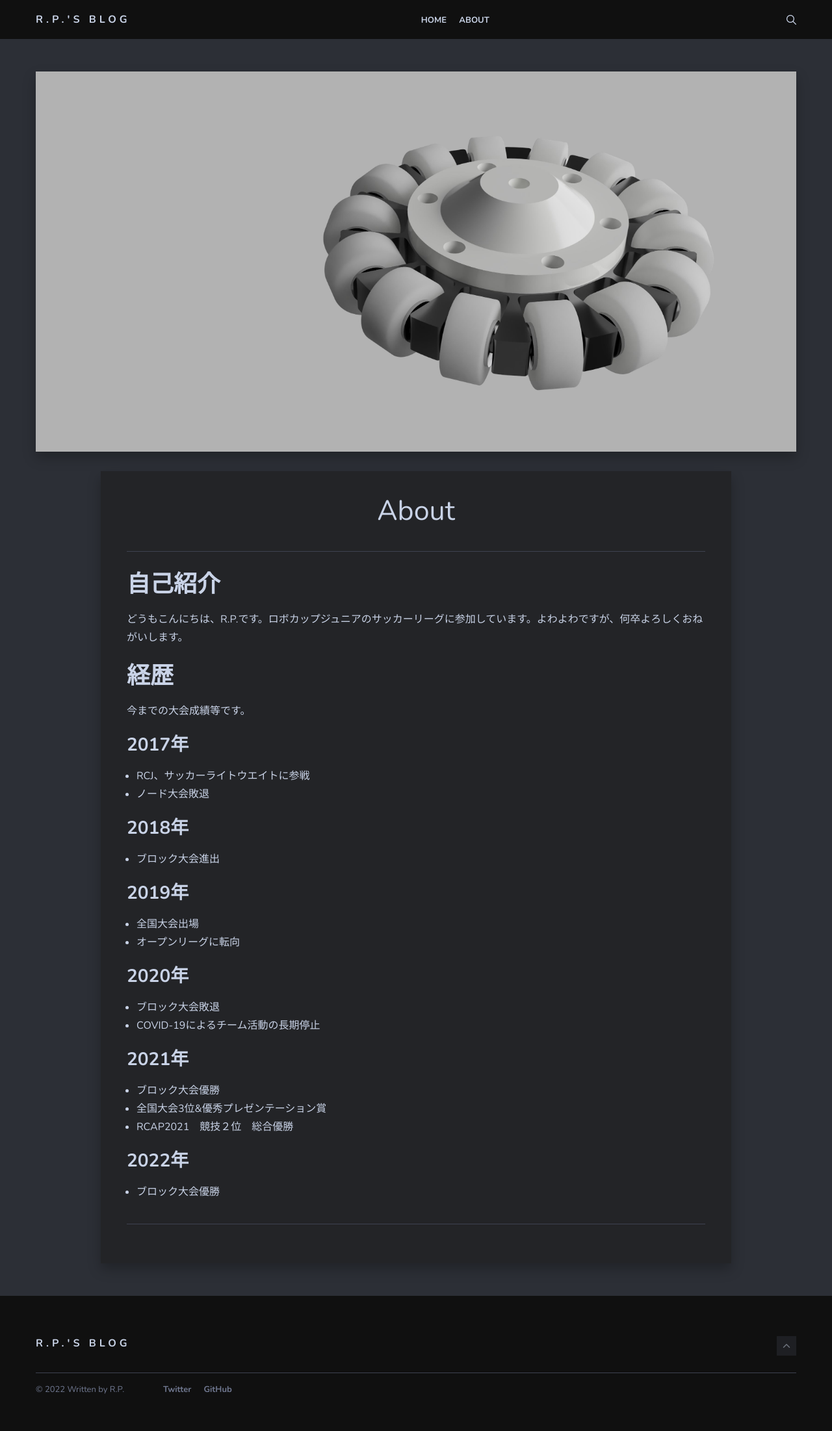
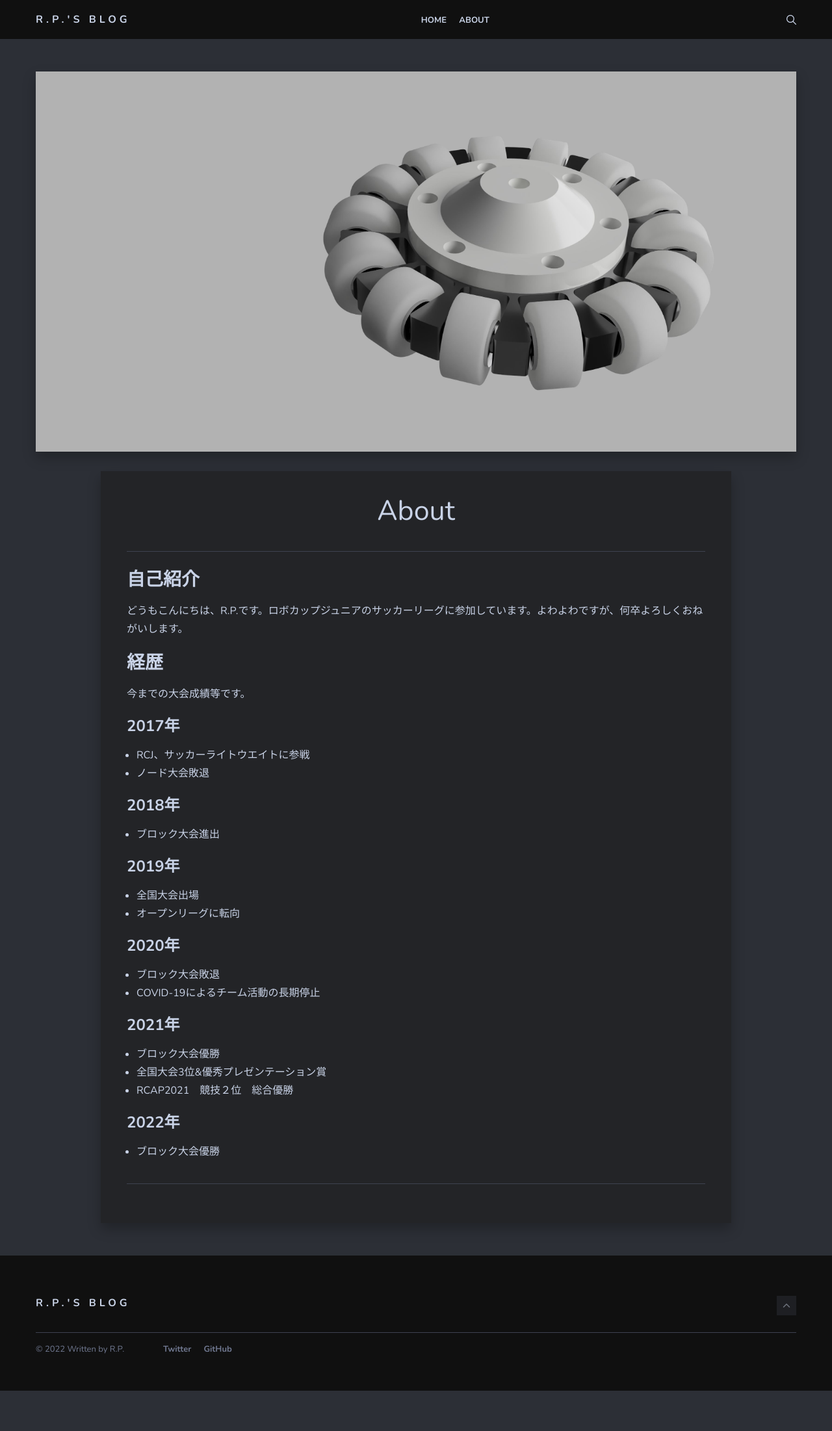
Before and after one commit to RP-800/RP-800.github.io, a Jekyll site: the page built from _pages/about.md, in a window 1280 px wide. Shown: the whole page at 65% size. Built offline with Jekyll 4.4.1, drawn with Linux system fonts in a browser that asks for light colours; nearby versions of some CDN libraries; after the commit the page ends 2140 px from its top, so only the background shows below that.

Commit message:
微調整

```diff
--- a/_pages/about.md
+++ b/_pages/about.md
@@ -4,31 +4,39 @@ title: About
 image: 897b279a-6a44-40f7-9459-d3fe7b226536.jpg
 permalink: /about/
 ---
-# 自己紹介
+## 自己紹介
+
 どうもこんにちは、R.P.です。ロボカップジュニアのサッカーリーグに参加しています。よわよわですが、何卒よろしくおねがいします。
 
-# 経歴
+## 経歴
+
 今までの大会成績等です。
 
-## 2017年
+### 2017年
+
 - RCJ、サッカーライトウエイトに参戦
 - ノード大会敗退
 
-## 2018年
+### 2018年
+
 - ブロック大会進出
 
-## 2019年
+### 2019年
+
 - 全国大会出場
 - オープンリーグに転向
 
-## 2020年
+### 2020年
+
 - ブロック大会敗退
 - COVID-19によるチーム活動の長期停止
 
-## 2021年
+### 2021年
+
 - ブロック大会優勝
 - 全国大会3位&優秀プレゼンテーション賞
 - RCAP2021　競技２位　総合優勝
 
-## 2022年
+### 2022年
+
 - ブロック大会優勝
```
Also changed, not shown: _posts/2021-09-03-post_3.markdown (+9 -3 lines), _posts/2021-09-09-post_4.markdown (+7 -1 lines), _posts/2021-11-09-post_5.markdown (+8 -1 lines), _posts/2021-08-22-post.markdown (line endings or trailing spaces), _posts/2021-08-26-post_2.markdown (line endings or trailing spaces).
